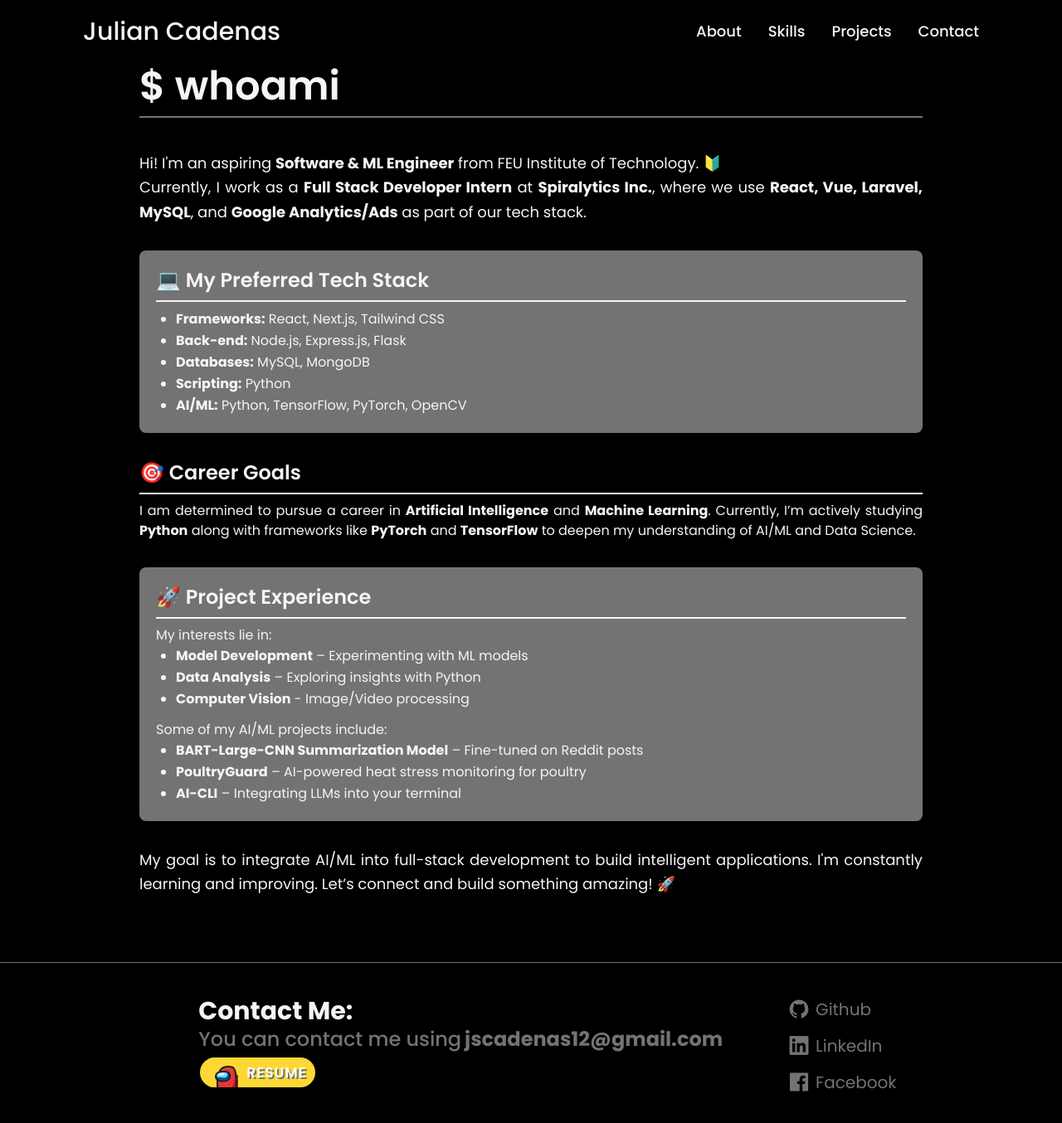
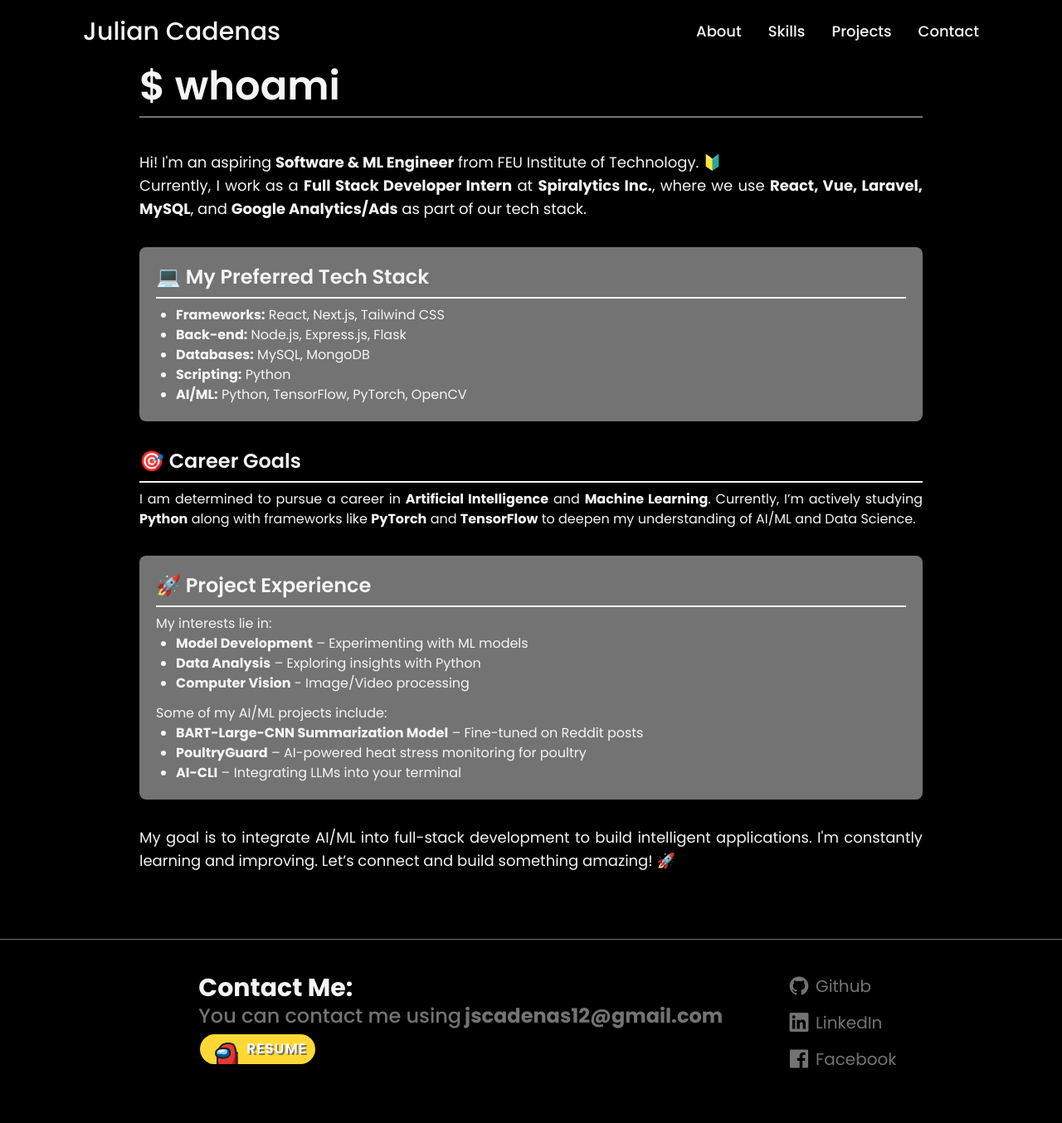
Before and after one commit to julsCadenas/portfolio-2, a React (Vite) app: page /me in a window 1280 px wide. Shown: the top 1354 px of the page at 83% size. After the commit the page ends 1333 px from the top, so only its background shows below. Built offline with nearby package versions, Linux system fonts and the light colour scheme.

Commit message:
removed leading css

```diff
--- a/src/pages/me.jsx
+++ b/src/pages/me.jsx
@@ -47,15 +47,15 @@
           <section className="flex flex-col gap-8 text-justify">
 
             {/* Introduction */}
-            <div className="text-lg leading-relaxed">
+            <div className="text-lg ">
               <p>Hi! I'm an aspiring <strong>Software & ML Engineer</strong> from FEU Institute of Technology. 🔰</p>
               <p>Currently, I work as a <strong>Full Stack Developer Intern</strong> at <strong>Spiralytics Inc.</strong>, where we use <strong>React, Vue, Laravel, MySQL</strong>, and <strong>Google Analytics/Ads</strong> as part of our tech stack.</p>
             </div>
 
             {/* Tech Stack */}
             <div className="bg-customGray p-5 rounded-lg">
-              <h3 className="text-2xl font-semibold text-customBlue border-b-2 border-customWhite pb-2">💻 My Preferred Tech Stack</h3>
-              <ul className="list-disc pl-6 leading-relaxed pt-2">
+              <h3 className="text-2xl font-semibold text-customWhite border-b-2 border-customWhite pb-2">💻 My Preferred Tech Stack</h3>
+              <ul className="list-disc pl-6  pt-2">
                 <li><strong>Frameworks:</strong> React, Next.js, Tailwind CSS</li>
                 <li><strong>Back-end:</strong> Node.js, Express.js, Flask</li>
                 <li><strong>Databases:</strong> MySQL, MongoDB</li>
@@ -66,7 +66,7 @@
 
             {/* Career Goals */}
             <div>
-              <h3 className="text-2xl font-semibold text-customBlue border-b-2 border-customWhite pb-2">🎯 Career Goals</h3>
+              <h3 className="text-2xl font-semibold text-customWhite border-b-2 border-customWhite pb-2">🎯 Career Goals</h3>
               <p className="pt-2">
                 I am determined to pursue a career in <strong>Artificial Intelligence</strong> and <strong>Machine Learning</strong>.
                 Currently, I’m actively studying <strong>Python</strong> along with frameworks like <strong>PyTorch</strong> and <strong>TensorFlow</strong> to deepen my understanding of AI/ML and Data Science.
@@ -75,15 +75,15 @@
 
             {/* Project Experience */}
             <div className="bg-customGray p-5 rounded-lg">
-              <h3 className="text-2xl font-semibold text-customBlue border-b-2 border-customWhite pb-2">🚀 Project Experience</h3>
+              <h3 className="text-2xl font-semibold text-customWhite border-b-2 border-customWhite pb-2">🚀 Project Experience</h3>
               <p className='pt-2'>My interests lie in:</p>
-              <ul className="list-disc pl-6 leading-relaxed">
+              <ul className="list-disc pl-6 ">
                 <li><strong>Model Development</strong> – Experimenting with ML models</li>
                 <li><strong>Data Analysis</strong> – Exploring insights with Python</li>
                 <li><strong>Computer Vision</strong> - Image/Video processing</li>
               </ul>
               <p className="pt-3">Some of my AI/ML projects include:</p>
-              <ul className="list-disc pl-6 leading-relaxed">
+              <ul className="list-disc pl-6 ">
                 <li><strong>BART-Large-CNN Summarization Model</strong> – Fine-tuned on Reddit posts</li>
                 <li><strong>PoultryGuard</strong> – AI-powered heat stress monitoring for poultry</li>
                 <li><strong>AI-CLI</strong> – Integrating LLMs into your terminal</li>
@@ -91,7 +91,7 @@
             </div>
 
             {/* Final Note */}
-            <div className="text-lg leading-relaxed">
+            <div className="text-lg ">
               <p>
                 My goal is to integrate AI/ML into full-stack development to build intelligent applications.
                 I'm constantly learning and improving. Let’s connect and build something amazing! 🚀
```
